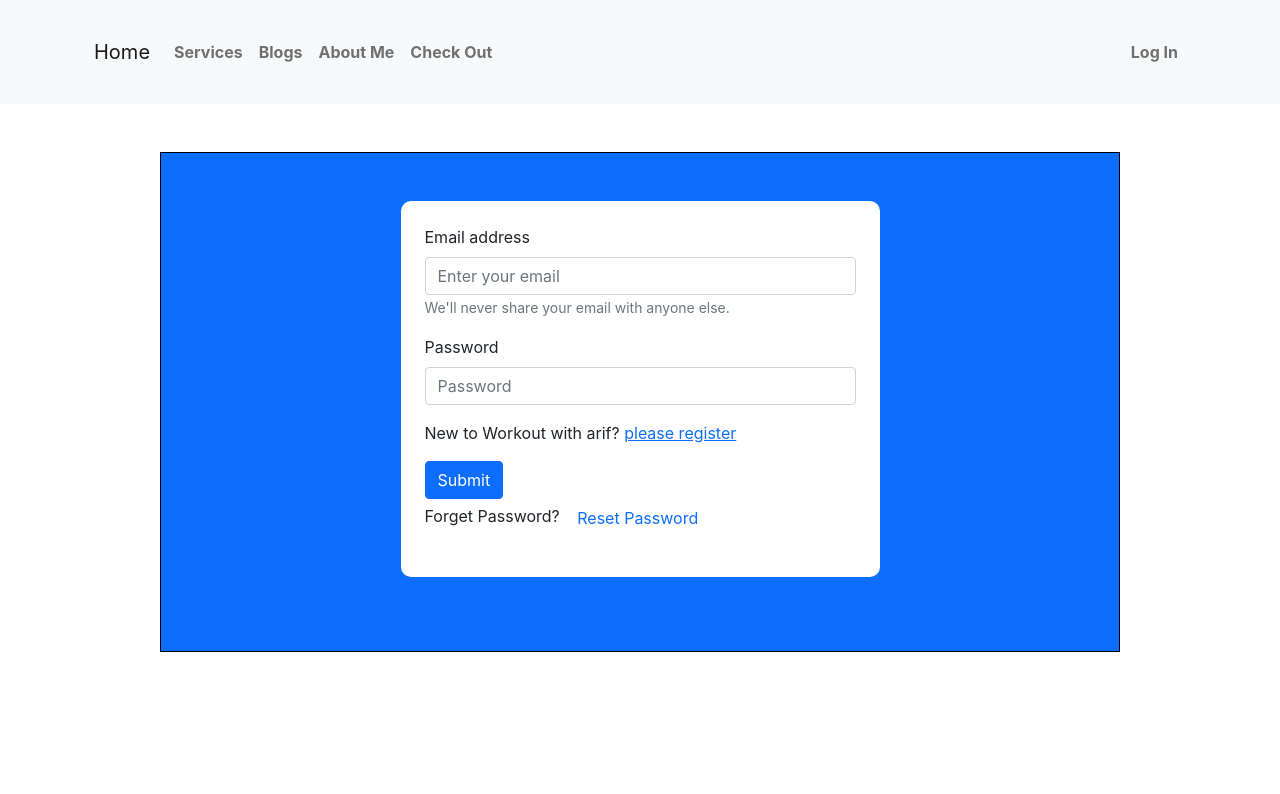
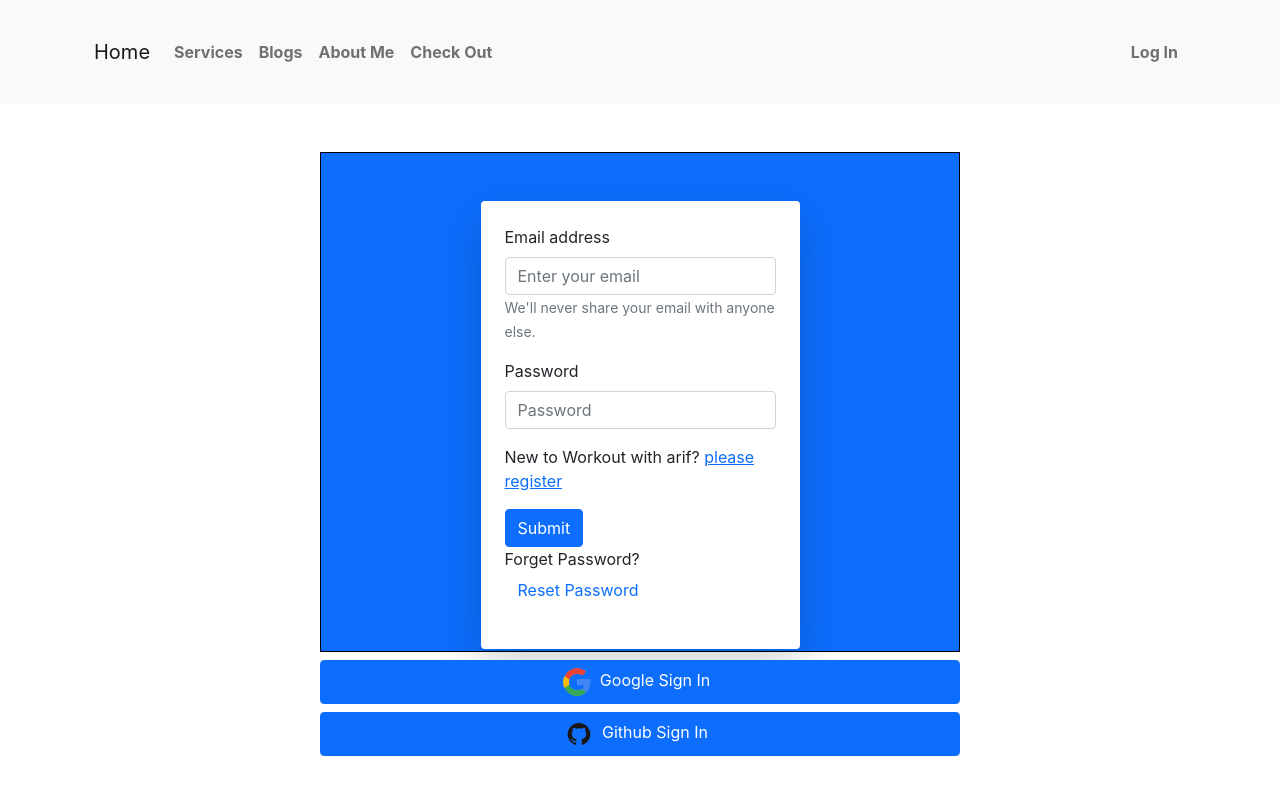
Before and after one commit to aariful-islam/independent-service-provider, a React (Create React App) app: page /logIn in a window 1280 px wide. Shown: the top 794 px of the page. Built offline with nearby package versions, Linux system fonts and the light colour scheme.

Commit message:
work with registration and social log in

```diff
--- a/src/Pages/LogIn/LogIn/LogIn.js
+++ b/src/Pages/LogIn/LogIn/LogIn.js
@@ -1,38 +1,38 @@
 import React, { useState } from "react";
-import { Button, Form, Toast, ToastBody, ToastContainer } from "react-bootstrap";
-import { useSendPasswordResetEmail, useSignInWithEmailAndPassword } from "react-firebase-hooks/auth";
+import { Button, Form, Toast, ToastContainer } from "react-bootstrap";
+import {
+  useSendPasswordResetEmail,
+  useSignInWithEmailAndPassword,
+} from "react-firebase-hooks/auth";
 import { Link, useLocation, useNavigate } from "react-router-dom";
 import auth from "../../../firebase.init";
+import SocialLogin from "../SocialLogin/SocialLogin";
 
 const LogIn = () => {
-    const [email,setEmail]=useState(' ')
-    const [password,setPassword]=useState(' ')
+  const [email, setEmail] = useState(" ");
+  const [password, setPassword] = useState(" ");
   const navigate = useNavigate();
   const location = useLocation();
   let from = location.state?.from?.pathname || "/";
   let errorElement;
   const [sendPasswordResetEmail, sending] = useSendPasswordResetEmail(auth);
-    const [
-        signInWithEmailAndPassword,
-        user,
-        loading,
-        error,
-      ] = useSignInWithEmailAndPassword(auth);
+  const [signInWithEmailAndPassword, user, loading, error] =
+    useSignInWithEmailAndPassword(auth);
 
-    const handleEmail=e=>{
-        setEmail(e.target.value)
-        console.log(e.target.value)
-    }
-    const handlePassword=e=>{
-        setPassword(e.target.value)
-        console.log(e.target.value)
-    }
-    const handleForm =e=>{
+  const handleEmail = (e) => {
+    setEmail(e.target.value);
+    console.log(e.target.value);
+  };
+  const handlePassword = (e) => {
+    setPassword(e.target.value);
+    console.log(e.target.value);
+  };
+  const handleForm = (e) => {
     e.preventDefault();
-        signInWithEmailAndPassword(email,password)
-    }
+    signInWithEmailAndPassword(email, password);
+  };
   if (loading || sending) {
-        return <h1>Loading ....</h1>
+    return <h1>Loading ....</h1>;
   }
 
   if (user) {
@@ -40,26 +40,35 @@ const LogIn = () => {
   }
 
   if (error) {
-        errorElement = <p className='text-danger'>Error: {error?.message}</p>
+    errorElement = <p className="text-danger">Error: {error?.message}</p>;
   }
   const resetPassword = async () => {
-
     if (email) {
       await sendPasswordResetEmail(email);
-            Toast('Sent email');
+      Toast("Sent email");
+    } else {
+      Toast("please enter your email address");
     }
-        else{
-            Toast('please enter your email address');
-        }
-    }
+  };
 
   return (
-    <div style={{border:"1px solid black", height:"500px"}} className="bg-primary w-75 mx-auto mt-5 mb-5">
-      <Form onSubmit={handleForm} className="w-50 mx-auto bg-white p-4 mt-5" style={{borderRadius:"10px"}}>
-
+    <div>
+      <div
+        style={{ border: "1px solid black", height: "500px" }}
+        className="bg-primary w-50 mx-auto mt-5 "
+      >
+        <Form
+          onSubmit={handleForm}
+          className="w-50 mx-auto bg-white p-4 mt-5 shadow-lg p-3 mb-5 bg-white rounded"
+          style={{ borderRadius: "10px" }}
+        >
           <Form.Group className="mb-3" controlId="formBasicEmail">
             <Form.Label>Email address</Form.Label>
-          <Form.Control onBlur={handleEmail} type="email" placeholder="Enter your email" />
+            <Form.Control
+              onBlur={handleEmail}
+              type="email"
+              placeholder="Enter your email"
+            />
             <Form.Text className="text-muted">
               We'll never share your email with anyone else.
             </Form.Text>
@@ -67,18 +76,35 @@ const LogIn = () => {
 
           <Form.Group className="mb-3" controlId="formBasicPassword">
             <Form.Label>Password</Form.Label>
-          <Form.Control onBlur={handlePassword} type="password" placeholder="Password" />
+            <Form.Control
+              onBlur={handlePassword}
+              type="password"
+              placeholder="Password"
+            />
           </Form.Group>
 
-        <p>New to Workout with arif? <Link to="/registration">please register</Link> </p>
+          <p>
+            New to Workout with arif?{" "}
+            <Link to="/registration">please register</Link>{" "}
+          </p>
 
           <Button variant="primary" type="submit">
             Submit
           </Button>
           {errorElement}
-        <p>Forget Password? <button className='btn btn-link text-primary pe-auto text-decoration-none' onClick={resetPassword}>Reset Password</button> </p>
+          <p>
+            Forget Password?{" "}
+            <button
+              className="btn btn-link text-primary pe-auto text-decoration-none"
+              onClick={resetPassword}
+            >
+              Reset Password
+            </button>{" "}
+          </p>
         </Form>
         <ToastContainer />
+      </div>
+      <SocialLogin></SocialLogin>
     </div>
   );
 };
--- a/src/Pages/LogIn/Registration/Registration.js
+++ b/src/Pages/LogIn/Registration/Registration.js
@@ -40,11 +40,11 @@ const Registration = () => {
   return (
     <div
       style={{ border: "1px solid black", height: "650px" }}
-      className="bg-primary w-75 mx-auto mt-5 d-flex align-items-center"
+      className="bg-primary w-50 mx-auto mt-5 d-flex align-items-center"
     >
       <Form
         onSubmit={handleFormSubmit}
-        className="w-50 mx-auto bg-white p-4 mt-5 mb-3"
+        className="w-50 mx-auto bg-white p-4 mt-5 mb-3 shadow-lg p-3 mb-5 bg-white rounded"
         style={{ borderRadius: "10px" }}
       >
         <Form.Group className="mb-3" controlId="formBasicText">
@@ -89,7 +89,7 @@ const Registration = () => {
           id="terms"
         />
         <label className={`ps-2 ${agree ? "" : "text-danger"}`} htmlFor="terms">
-          AcceptTerms and Conditions
+          Accept Terms and Conditions
         </label> <br />
         <input
           disabled={!agree}
--- /dev/null
+++ b/src/Pages/LogIn/SocialLogin/SocialLogin.js
@@ -0,0 +1,49 @@
+import React from 'react';
+import { useSignInWithGithub, useSignInWithGoogle } from 'react-firebase-hooks/auth';
+import { useNavigate } from 'react-router-dom';
+import auth from '../../../firebase.init';
+import google from '../../../images/google.png'
+import github from '../../../images/github.png'
+const SocialLogin = () => {
+    const [signInWithGoogle, user, loading, error] = useSignInWithGoogle(auth);
+    const [signInWithGithub, user1, loading1, error1] = useSignInWithGithub(auth);
+    const navigate = useNavigate();
+
+    let errorElement;
+
+    if(loading || loading1){
+        return <h1>Loading ...</h1>
+    }
+
+    if (error || error1) {
+        errorElement = <p className='text-danger'>Error: {error?.message} {error1?.message}</p>
+    }
+
+    if (user || user1 ) {
+        navigate('/home');
+    }
+
+    return (
+        <div>
+
+            {errorElement}
+            <div className=''>
+                <button
+                    onClick={() => signInWithGoogle()}
+                    className='btn btn-primary w-50 d-block mx-auto my-2'>
+                    <img style={{ width: '30px' }} src={google} alt="" />
+                    <span className='px-2'>Google Sign In</span>
+                </button>
+
+                <button
+                    onClick={() => signInWithGithub()}
+                    className='btn btn-primary w-50 d-block mx-auto'>
+                    <img style={{ width: '30px' }} src={github} alt="" />
+                    <span className='px-2'>Github Sign In</span>
+                </button>
+            </div>
+        </div>
+    );
+};
+
+export default SocialLogin;
```
Also changed, not shown: src/images/github.png (added), src/images/google.png (added). Lines whose indentation alone changed are shown as unchanged.
